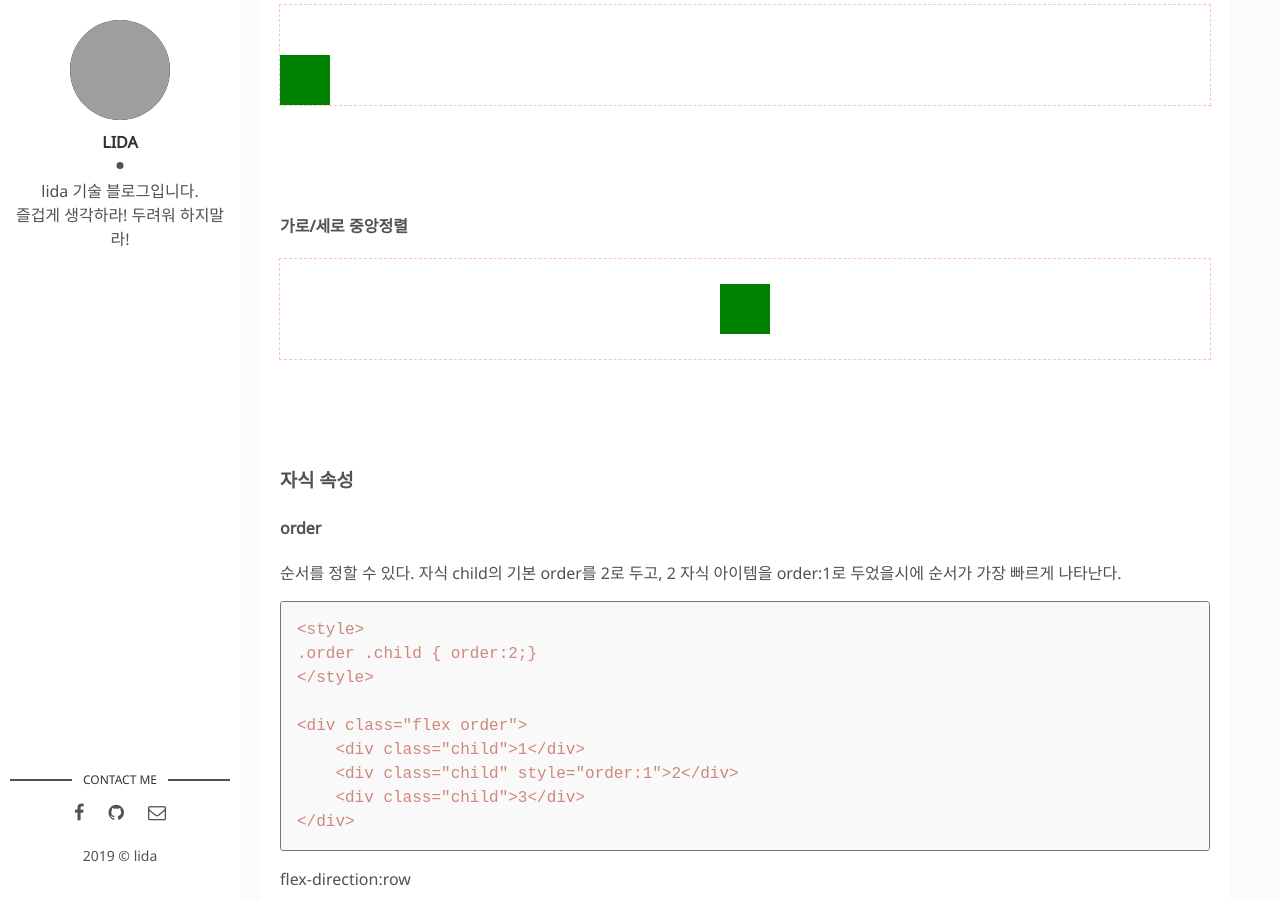
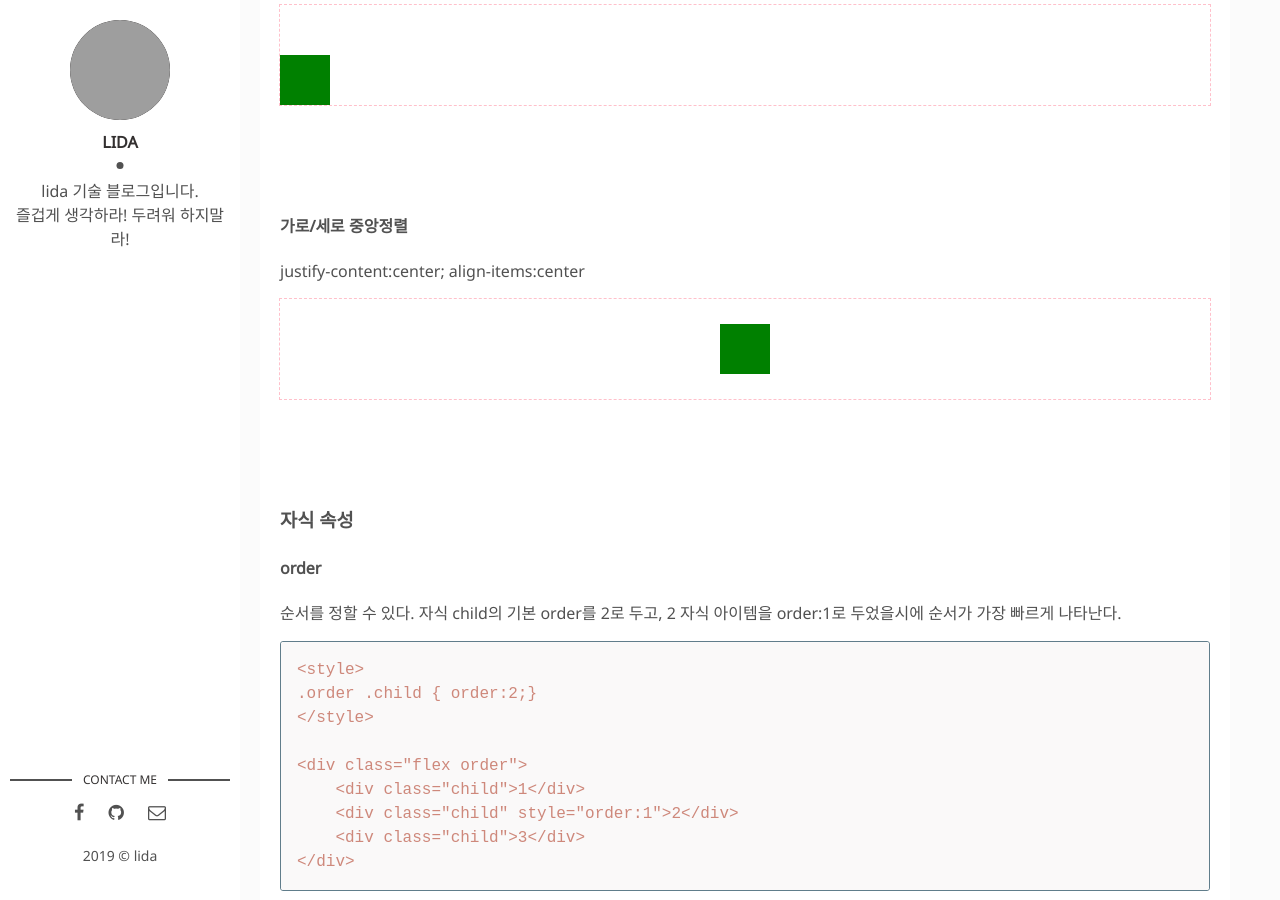
Before and after one commit to lidaek/lidaek.github.io, a Jekyll site: the page built from _posts/2019-06-27-flex.markdown, in a window 1280 px wide and 900 px high, scrolled down 2428 px. Built offline with Jekyll 4.4.1, drawn with Linux system fonts in a browser that asks for light colours; grey boxes are pictures that could not be loaded.

Commit message:
Update 2019-06-27-flex.markdown

```diff
--- a/_posts/2019-06-27-flex.markdown
+++ b/_posts/2019-06-27-flex.markdown
@@ -107,6 +107,7 @@ aligns-items:flex-end
 
 <br><br><br>
 #### 가로/세로 중앙정렬
+justify-content:center; align-items:center
 <div class="flex flex2" style="justify-content:center;align-items:center">
     <div class="box"></div>
 </div>
```
